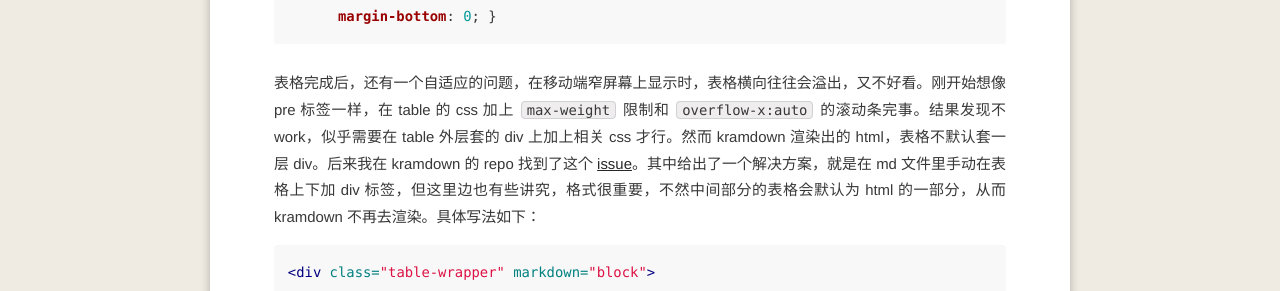
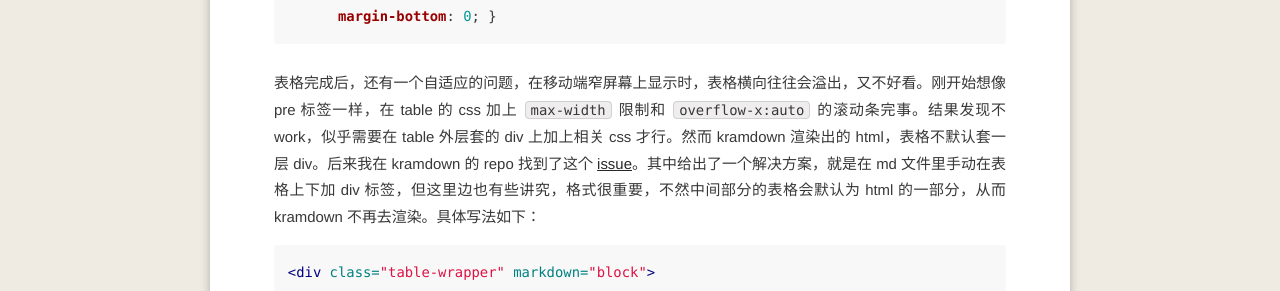
Before and after one commit to refraction-ray/refraction-ray.github.io, a Jekyll site: the page built from _posts/2018-10-28-Jekyll 问题解决和功能添加.md, in a window 1280 px wide and 900 px high, scrolled down 5867 px. Shown: the part 158-449 px from the top of the window. Built offline with Jekyll 4.4.1, drawn with Linux system fonts in a browser that asks for light colours; comment, search, counter and statistics services are not loaded.

````diff
--- a/_posts/2018-10-28-Jekyll 问题解决和功能添加.md
+++ b/_posts/2018-10-28-Jekyll 问题解决和功能添加.md
@@ -178,7 +178,7 @@
       margin-bottom: 0; }
 ```
 
-表格完成后，还有一个自适应的问题，在移动端窄屏幕上显示时，表格横向往往会溢出，又不好看。刚开始想像 pre 标签一样，在 table 的 css 加上 `max-weight` 限制和 `overflow-x:auto` 的滚动条完事。结果发现不 work，似乎需要在 table 外层套的 div 上加上相关 css 才行。然而 kramdown 渲染出的 html，表格不默认套一层 div。后来我在 kramdown 的 repo 找到了这个 [issue](https://github.com/gettalong/kramdown/issues/69)。其中给出了一个解决方案，就是在 md 文件里手动在表格上下加 div 标签，但这里边也有些讲究，格式很重要，不然中间部分的表格会默认为 html 的一部分，从而 kramdown 不再去渲染。具体写法如下：
+表格完成后，还有一个自适应的问题，在移动端窄屏幕上显示时，表格横向往往会溢出，又不好看。刚开始想像 pre 标签一样，在 table 的 css 加上 `max-width` 限制和 `overflow-x:auto` 的滚动条完事。结果发现不 work，似乎需要在 table 外层套的 div 上加上相关 css 才行。然而 kramdown 渲染出的 html，表格不默认套一层 div。后来我在 kramdown 的 repo 找到了这个 [issue](https://github.com/gettalong/kramdown/issues/69)。其中给出了一个解决方案，就是在 md 文件里手动在表格上下加 div 标签，但这里边也有些讲究，格式很重要，不然中间部分的表格会默认为 html 的一部分，从而 kramdown 不再去渲染。具体写法如下：
 
 ```markdown
 <div class="table-wrapper" markdown="block">
````
Also changed, not shown: _posts/2019-02-04-韩国高考综述与题目.md (+4 -0 lines).
